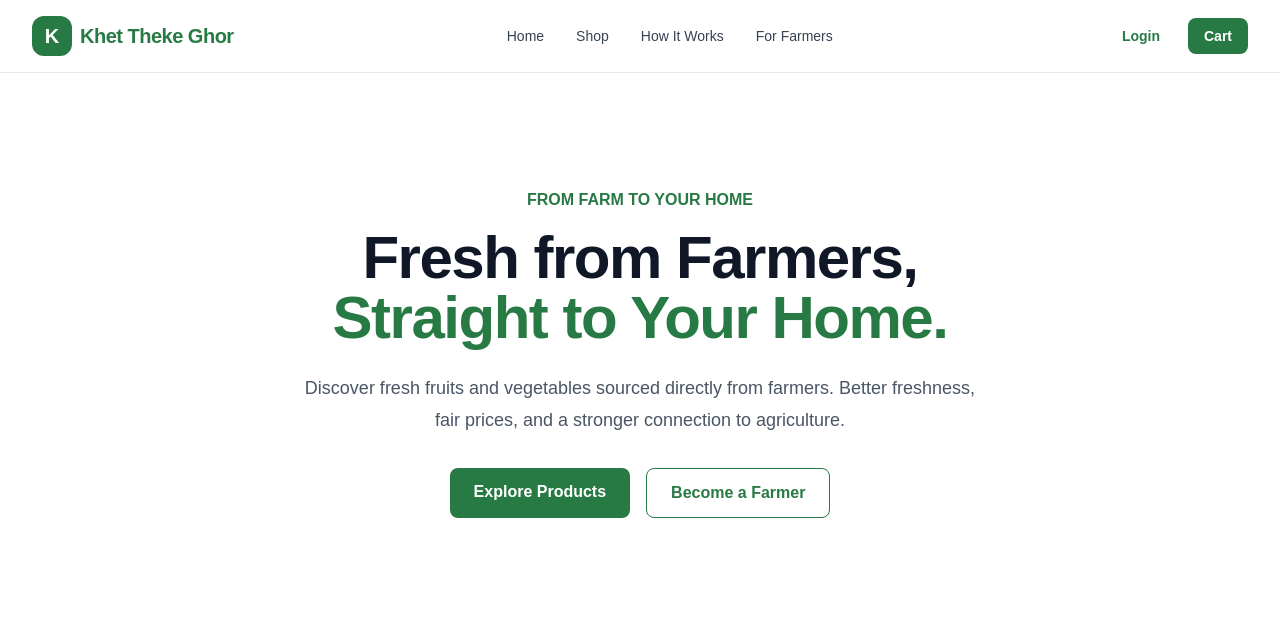
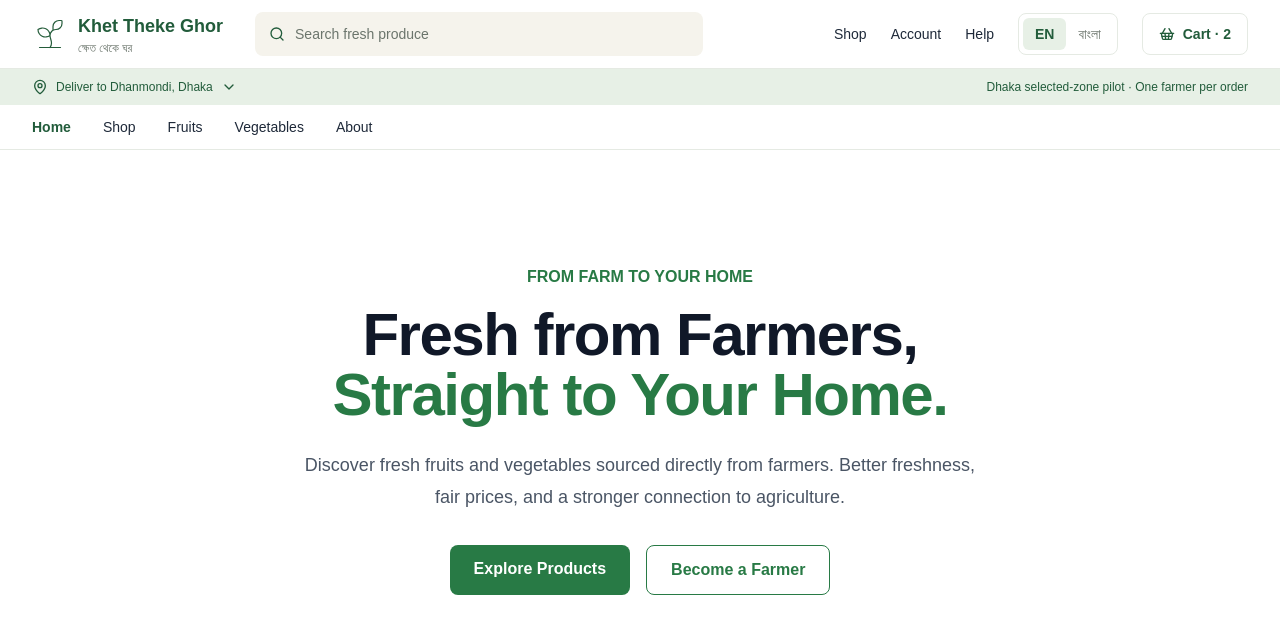
Before and after one commit to shaadaovi/Project-Khet_Theke_Ghor, a Next.js app: page / in a window 1280 px wide. Shown: the top 634 px of the page. Built offline with nearby package versions, Linux system fonts and the light colour scheme.

Commit message:
Build site header from Figma design

```diff
--- a/package.json
+++ b/package.json
@@ -9,6 +9,7 @@
     "lint": "eslint"
   },
   "dependencies": {
+    "lucide-react": "^1.70.0",
     "next": "16.4.5",
     "react": "19.3.0",
     "react-dom": "19.3.0"
--- a/src/app/globals.css
+++ b/src/app/globals.css
@@ -4,16 +4,25 @@
 :root {
   --background: #ffffff;
   --foreground: #202820;
-  --primary: #287a45;
-  --primary-dark: #1e6036;
+  --primary: #225c3b;
+  --primary-dark: #1a4a2f;
   --secondary: #f5f8f1;
   --muted: #6b756c;
   --border: #e5eae3;
+  --cream: #f5f3ec;
+  --mint: #e7f0e6;
 }
 
 @theme inline {
   --color-background: var(--background);
   --color-foreground: var(--foreground);
+  --color-primary: var(--primary);
+  --color-primary-dark: var(--primary-dark);
+  --color-secondary: var(--secondary);
+  --color-muted: var(--muted);
+  --color-border: var(--border);
+  --color-cream: var(--cream);
+  --color-mint: var(--mint);
   --font-sans: var(--font-geist-sans);
   --font-mono: var(--font-geist-mono);
 }
--- a/src/components/layout/site-header.tsx
+++ b/src/components/layout/site-header.tsx
@@ -1,83 +1,184 @@
+"use client";
 
+import Image from "next/image";
 import Link from "next/link";
+import { usePathname } from "next/navigation";
+import { useState } from "react";
+import { ChevronDown, MapPin, Search, ShoppingBasket } from "lucide-react";
 
-const navigation = [
+const topLinks = [
+  { label: "Shop", href: "/shop" },
+  { label: "Account", href: "/account" },
+  { label: "Help", href: "/help" },
+];
+
+const menuLinks = [
   { label: "Home", href: "/" },
   { label: "Shop", href: "/shop" },
-  { label: "How It Works", href: "/how-it-works" },
-  { label: "For Farmers", href: "/farmers" },
+  { label: "Fruits", href: "/shop?category=fruits" },
+  { label: "Vegetables", href: "/shop?category=vegetables" },
+  { label: "About", href: "/about" },
 ];
 
+// Temporary sample value until the real cart exists
+const cartCount = 2;
+
+function isActive(pathname: string, href: string) {
+  if (href.includes("?")) return false;
+  if (href === "/") return pathname === "/";
+  return pathname === href || pathname.startsWith(href + "/");
+}
+
+function SearchBox() {
+  return (
+    <form action="/shop" role="search" className="relative">
+      <Search className="pointer-events-none absolute left-3.5 top-1/2 h-4 w-4 -translate-y-1/2 text-primary" />
+      <input
+        type="search"
+        name="q"
+        placeholder="Search fresh produce"
+        className="h-11 w-full rounded-lg bg-cream pl-10 pr-4 text-sm outline-none placeholder:text-muted focus:ring-2 focus:ring-primary/30"
+      />
+    </form>
+  );
+}
+
 export default function SiteHeader() {
+  const pathname = usePathname();
+  const [lang, setLang] = useState<"en" | "bn">("en");
+
   return (
-    <header className="sticky top-0 z-50 border-b border-[#e5eae3] bg-white">
-      <div className="mx-auto flex max-w-7xl items-center justify-between px-5 py-4 lg:px-8">
+    <header className="sticky top-0 z-50 bg-white">
+      {/* 1. Top bar */}
+      <div className="border-b border-border">
+        <div className="mx-auto flex max-w-7xl items-center gap-4 px-5 py-3 lg:gap-8 lg:px-8">
           {/* Brand */}
-        <Link href="/" className="flex items-center gap-2">
-          <span className="flex h-10 w-10 items-center justify-center rounded-xl bg-[#287a45] text-xl font-bold text-white">
-            K
+          <Link href="/" className="flex shrink-0 items-center gap-2.5">
+            <Image
+              src="/images/logo/logo.svg"
+              alt=""
+              width={36}
+              height={36}
+              priority
+            />
+            <span className="leading-tight">
+              <span className="block text-lg font-bold text-primary">
+                Khet Theke Ghor
               </span>
-          <span className="text-xl font-bold tracking-tight text-[#287a45]">
-            Khet Theke Ghor
+              <span className="block text-xs text-muted">ক্ষেত থেকে ঘর</span>
             </span>
           </Link>
 
-        {/* Desktop navigation */}
-        <nav className="hidden items-center gap-8 md:flex">
-          {navigation.map((item) => (
+          {/* Search (tablet and desktop) */}
+          <div className="hidden max-w-md flex-1 md:block">
+            <SearchBox />
+          </div>
+
+          {/* Right side */}
+          <div className="ml-auto flex items-center gap-4 lg:gap-6">
+            <nav aria-label="Top" className="hidden items-center gap-6 lg:flex">
+              {topLinks.map((item) => (
                 <Link
                   key={item.label}
                   href={item.href}
-              className="text-sm font-medium text-gray-700 transition-colors hover:text-[#287a45]"
+                  className={`text-sm transition-colors hover:text-primary ${
+                    isActive(pathname, item.href)
+                      ? "font-semibold text-primary"
+                      : "text-gray-800"
+                  }`}
                 >
                   {item.label}
                 </Link>
               ))}
             </nav>
 
-        {/* Actions */}
-        <div className="flex items-center gap-3">
-          <Link
-            href="/login"
-            className="hidden rounded-lg px-4 py-2 text-sm font-semibold text-[#287a45] hover:bg-[#f5f8f1] sm:block"
+            {/* Language toggle (visual only for now) */}
+            <div className="hidden rounded-lg border border-border p-1 text-sm sm:flex">
+              <button
+                type="button"
+                onClick={() => setLang("en")}
+                aria-pressed={lang === "en"}
+                className={`rounded-md px-3 py-1.5 font-semibold ${
+                  lang === "en" ? "bg-mint text-primary" : "text-muted"
+                }`}
               >
-            Login
-          </Link>
+                EN
+              </button>
+              <button
+                type="button"
+                onClick={() => setLang("bn")}
+                aria-pressed={lang === "bn"}
+                className={`rounded-md px-3 py-1.5 ${
+                  lang === "bn" ? "bg-mint font-semibold text-primary" : "text-muted"
+                }`}
+              >
+                বাংলা
+              </button>
+            </div>
 
+            {/* Cart */}
             <Link
               href="/cart"
-            className="rounded-lg bg-[#287a45] px-4 py-2 text-sm font-semibold text-white transition-colors hover:bg-[#1e6036]"
+              className="flex items-center gap-2 rounded-lg border border-border px-4 py-2.5 text-sm font-semibold text-primary transition-colors hover:bg-secondary"
             >
-            Cart
+              <ShoppingBasket className="h-4 w-4" />
+              Cart · {cartCount}
             </Link>
+          </div>
+        </div>
 
-          {/* Mobile navigation */}
-          <details className="relative md:hidden">
-            <summary className="cursor-pointer list-none rounded-lg border border-gray-200 px-3 py-2 text-sm font-medium text-gray-700">
-              Menu
-            </summary>
+        {/* Search (mobile only) */}
+        <div className="px-5 pb-3 md:hidden">
+          <SearchBox />
+        </div>
+      </div>
 
-            <nav className="absolute right-0 top-12 flex w-52 flex-col gap-1 rounded-xl border border-gray-200 bg-white p-3 shadow-lg">
-              {navigation.map((item) => (
+      {/* 2. Delivery strip */}
+      <div className="bg-mint text-xs text-primary">
+        <div className="mx-auto flex max-w-7xl items-center justify-between gap-4 px-5 py-2.5 lg:px-8">
+          <button type="button" className="flex items-center gap-2">
+            <MapPin className="h-4 w-4" />
+            Deliver to Dhanmondi, Dhaka
+            <ChevronDown className="h-4 w-4" />
+          </button>
+          <p className="hidden sm:block">
+            Dhaka selected-zone pilot · One farmer per order
+          </p>
+        </div>
+      </div>
+
+      {/* 3. Menu row */}
+      <nav aria-label="Main" className="border-b border-border">
+        <ul className="mx-auto flex max-w-7xl gap-8 overflow-x-auto px-5 py-3 text-sm lg:px-8">
+          {menuLinks.map((item) => (
+            <li key={item.label} className="shrink-0">
               <Link
-                  key={item.label}
                 href={item.href}
-                  className="rounded-lg px-3 py-2 text-sm text-gray-700 hover:bg-[#f5f8f1] hover:text-[#287a45]"
+                aria-current={isActive(pathname, item.href) ? "page" : undefined}
+                className={`whitespace-nowrap transition-colors hover:text-primary ${
+                  isActive(pathname, item.href)
+                    ? "font-semibold text-primary"
+                    : "text-gray-800"
+                }`}
               >
                 {item.label}
               </Link>
+            </li>
           ))}
 
-              <Link
-                href="/login"
-                className="rounded-lg px-3 py-2 text-sm text-gray-700 hover:bg-[#f5f8f1]"
-              >
-                Login
+          {/* Only on small screens, where the top bar links are hidden */}
+          <li className="shrink-0 lg:hidden">
+            <Link href="/account" className="text-gray-800 hover:text-primary">
+              Account
             </Link>
+          </li>
+          <li className="shrink-0 lg:hidden">
+            <Link href="/help" className="text-gray-800 hover:text-primary">
+              Help
+            </Link>
+          </li>
+        </ul>
       </nav>
-          </details>
-        </div>
-      </div>
     </header>
   );
 }
```
Also changed, not shown: 1 other file (tests, documents, lock files or other folders). Lines whose indentation alone changed are shown as unchanged.
